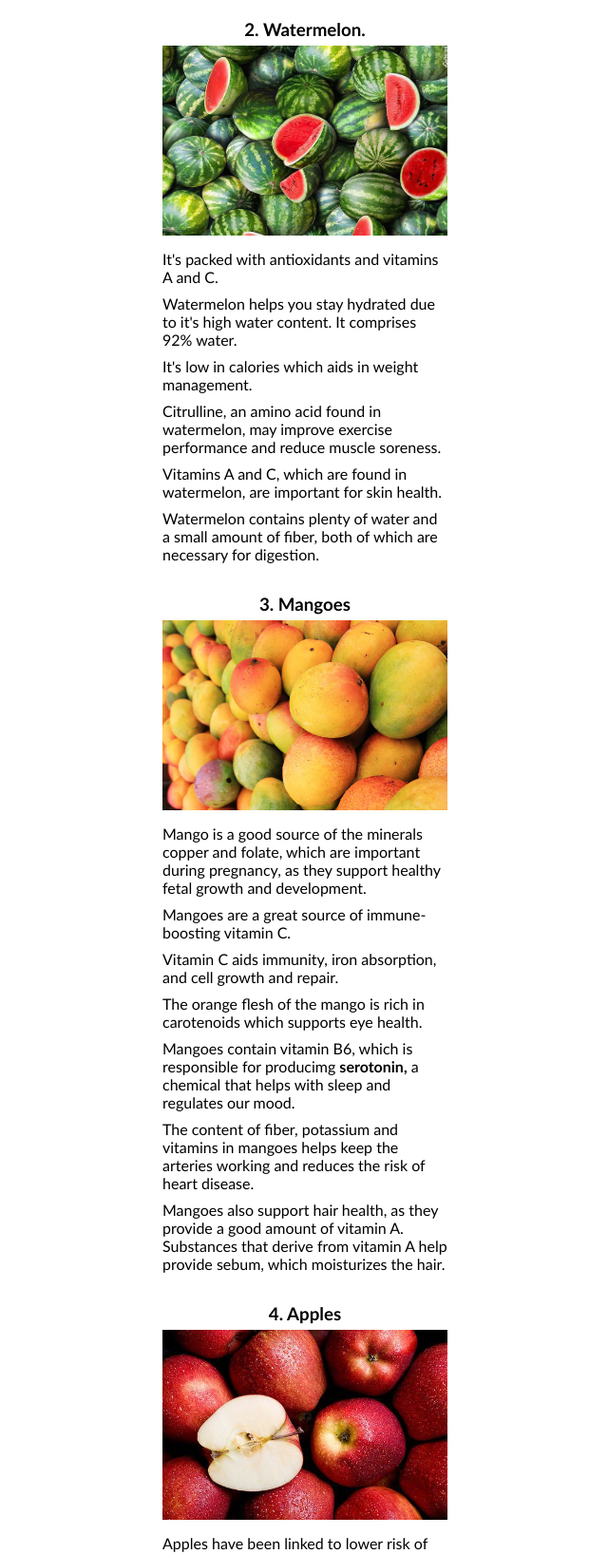
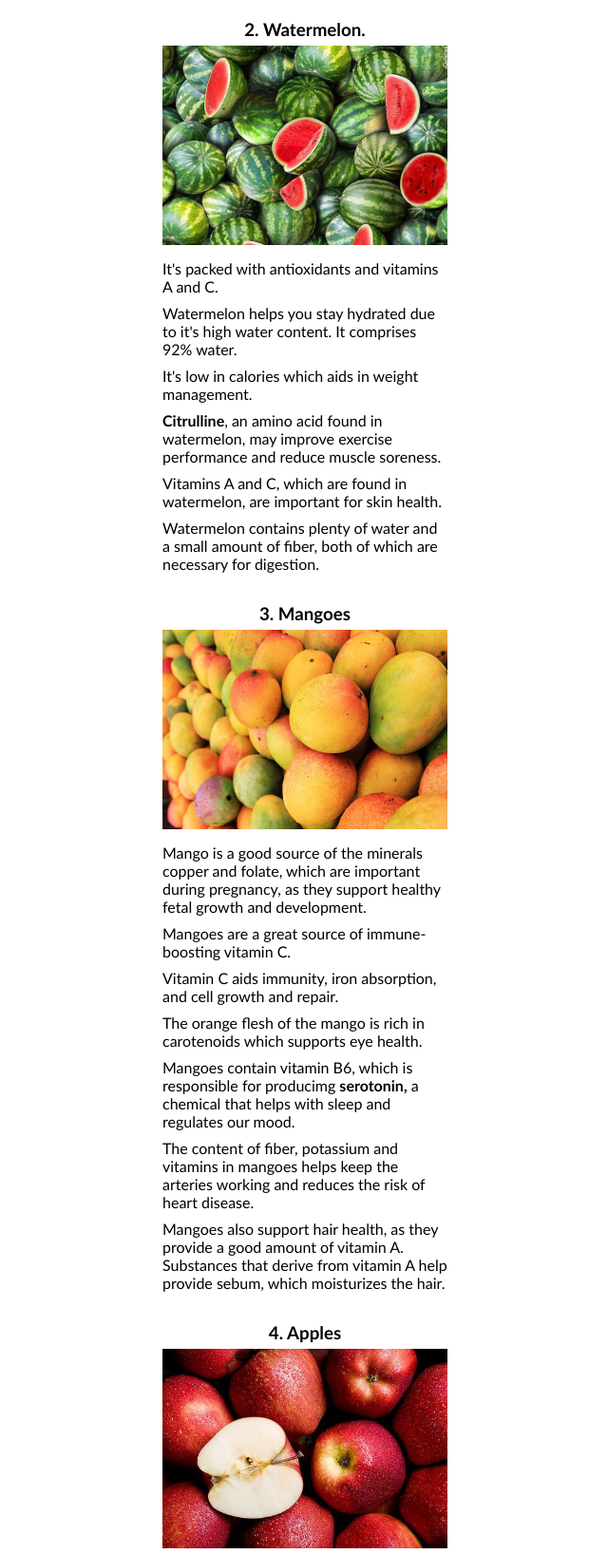
Before and after one commit to lydia-atieno/Nutrition, a plain HTML site: page index.html in a window 1280 px wide. Shown: the part 6634-8270 px from the top of the page at 95% size, without its empty margins (351-991 px from the left). Drawn offline with Linux system fonts and the light colour scheme.

Commit message:
Update index.html

```diff
--- a/index.html
+++ b/index.html
@@ -105,17 +105,17 @@
             <p>Avocados may help promote a healthy body weight. Although avocados are high in calories, they are packed with nutrients and help promote satiety, thanks to their high fiber and healthy fat content.</p></div>
 
             <h3>2. Watermelon.</h3>
-            <div class="img"><img src="https://github.com/lydia-atieno/Nutrition/blob/master/food/watermelon.jpg?raw=true" width="300" height="200"></div>
+            <div class="img"><img src="https://github.com/lydia-atieno/Nutrition/blob/master/food/watermelon.jpg?raw=true" width="300" height="210"></div>
             <div class="benefits"><p>It's packed with antioxidants and vitamins A and C.</p>
             <p>Watermelon helps you stay hydrated due to it's high water content. It comprises 92% water.</p>
             <p>It's low in calories which aids in weight management.</p>
-            <p>Citrulline, an amino acid found in watermelon, may improve exercise performance and reduce muscle soreness.</p>
+                <p><b>Citrulline</b>, an amino acid found in watermelon, may improve exercise performance and reduce muscle soreness.</p>
             <p>Vitamins A and C, which are found in watermelon, are important for skin health.
             <p>Watermelon contains plenty of water and a small amount of fiber, both of which are necessary for digestion.</p></div>
 
 
             <h3>3. Mangoes</h3>
-            <div class="img"><img src="https://github.com/lydia-atieno/Nutrition/blob/master/food/mango.jpg?raw=true" width="300" height="200"></div>
+            <div class="img"><img src="https://github.com/lydia-atieno/Nutrition/blob/master/food/mango.jpg?raw=true" width="300" height="210"></div>
             <div class="benefits"><p>Mango is a good source of the minerals copper and folate, which are important during pregnancy, as they support healthy fetal growth and development.</p>
             <p>Mangoes are a great source of immune-boosting vitamin C.</p>
             <p>Vitamin C aids immunity, iron absorption, and cell growth and repair.</p>
@@ -125,7 +125,7 @@
             <p>Mangoes also support hair health, as they provide a good amount of vitamin A. Substances that derive from vitamin A help provide sebum, which moisturizes the hair.</p></div>
 
             <h3>4. Apples</h3>
-            <div class="img"><img src="https://github.com/lydia-atieno/Nutrition/blob/master/food/apple.jpg?raw=true" width="300" height="200"></div>
+            <div class="img"><img src="https://github.com/lydia-atieno/Nutrition/blob/master/food/apple.jpg?raw=true" width="300" height="210"></div>
             <div class="benefits"><p>Apples have been linked to lower risk of heart disease. This is because they contain soluble fiber which helps lower blood cholestrol levels.</p>
             <p>Eating apples is linked to lower risk of type 2 diabetes.</p>
             <p>Apple skin is rich in the antioxidant <b>quercetin,</b> which can help regulate your immune system and reduce inflammation. Quercetin may also help protect your brain from damage caused by oxidative stress.</p>
@@ -134,7 +134,7 @@
             <p>Research shows that eating apples or pears regularly was associated with a 52% lower stroke risk. Eating apples can support healthy weight loss.</p></div>
 
             <h3>5. Bananas</h3>
-            <div class="img"><img src="https://github.com/lydia-atieno/Nutrition/blob/master/food/banana.jpg?raw=true" width="300" height="200"></div>
+            <div class="img"><img src="https://github.com/lydia-atieno/Nutrition/blob/master/food/banana.jpg?raw=true" width="300" height="210"></div>
             <div class="benefits"><p>Bananas contain fiber, potassium, folate and antioxidants such as vitamin C.</p>
             <p>Bananas are rich in soluble fiber which helps to improve blood sugar levels.</p>
             <p>They have relatively few calories making it a weight-loss-friendly food.</p>
@@ -144,7 +144,7 @@
             <p>Bananas don't just look like smiles, they promote them because they contain 6% of vitamin B9 (folate), a nutrient that may fight depression by boosting a substrate that has antidepressant properties. Hence, support a good mood.</p></div>
 
             <h3>6. Oranges</h3>
-            <div class="img"><img src="https://github.com/lydia-atieno/Nutrition/blob/master/food/orange.jpg?raw=true" width="300" height="200"></div>
+            <div class="img"><img src="https://github.com/lydia-atieno/Nutrition/blob/master/food/orange.jpg?raw=true" width="300" height="210"></div>
             <div class="benefits"><p>Oranges are a good source of fiber which is essential for overall health and helps keep your digestive system healthy.</p>
             <p>They are also high in vitamin C and folate. Folate is a B vitamin that plays a role in metabolism, fetal and placental development, and many other important processes. Blood concentrations of vitamin C have been linked to a lower risk of heart diseases and cancer.</p>
             <p>Vitamin C may also help to prevent anaemia, a condition that occurs when your body lacks adequate amounts of the mineral iron.</p>
```
